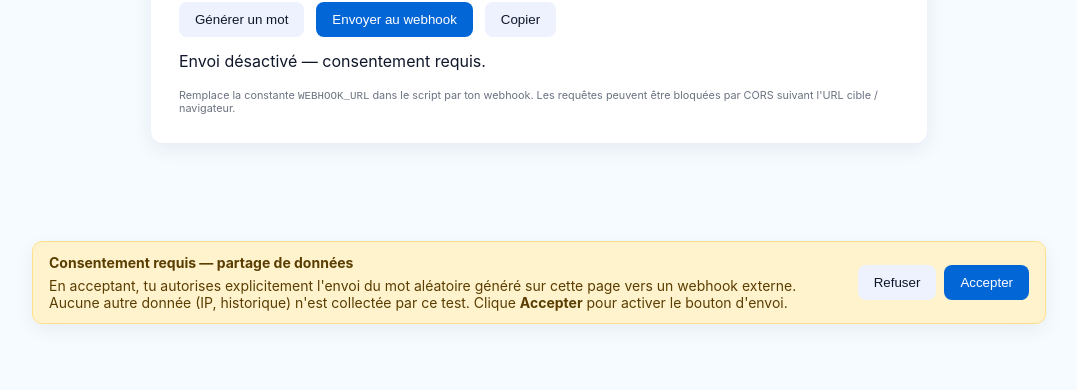
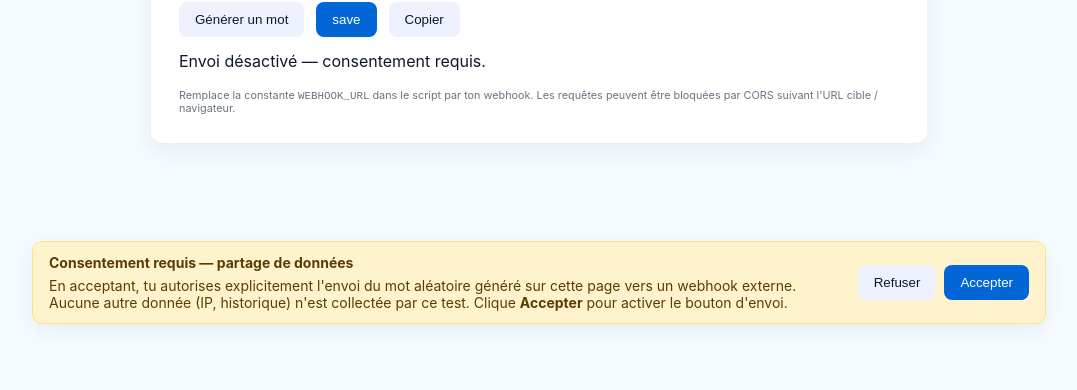
Before and after one commit to viernoi86/testipv1, a plain HTML site: page index.html in a window 1280 px wide. Shown: the part 458-848 px from the top of the page, without its empty margins (101-1178 px from the left). Drawn offline with Linux system fonts and the light colour scheme.

Commit message:
Change button text from 'Envoyer au webhook' to 'save'

```diff
--- a/index.html
+++ b/index.html
@@ -34,7 +34,7 @@
       <div id="mot" class="word">—</div>
       <div class="controls">
         <button id="generer" class="btn-ghost">Générer un mot</button>
-        <button id="envoyer" class="btn-primary" disabled>Envoyer au webhook</button>
+        <button id="envoyer" class="btn-primary" disabled>save</button>
         <button id="copier" class="btn-ghost">Copier</button>
       </div>
       <div id="status" class="status" aria-live="polite"></div>
```
